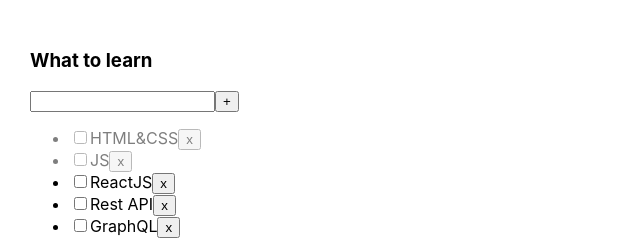
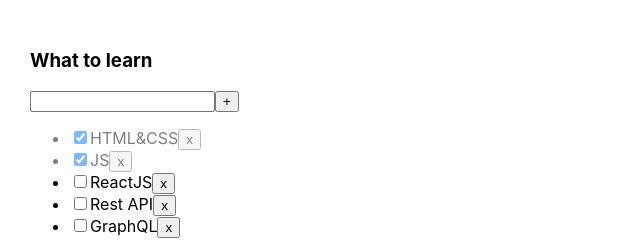
Before and after one commit to Ynnost/Todolist, a React (Create React App) app: page / in a window 1280 px wide. Shown: the top 240 px of the page, without its empty margins (0-640 px from the left). Built offline with nearby package versions, Linux system fonts and the light colour scheme.

Commit message:
new Commit

```diff
--- a/src/App.tsx
+++ b/src/App.tsx
@@ -1,4 +1,4 @@
-import React, {useState} from 'react';
+import React from 'react';
 import './App.css';
 import {Todolist} from './Todolist';
 import {v1} from 'uuid'
@@ -7,29 +7,19 @@
 
 function App() {
 
-    let [tasks, setTasks] = useState([
+    let tasks =[
         {id: v1(), title: "HTML&CSS", isDone: true},
         {id: v1(), title: "JS", isDone: true},
         {id: v1(), title: "ReactJS", isDone: false},
         {id: v1(), title: "Rest API", isDone: false},
         {id: v1(), title: "GraphQL", isDone: false},
-    ]);
+    ];
 
-
-    const changeStatus = (taskId: string, isDone: boolean) => {
-        // let task = tasks.find(t => t.id === taskId);
-        // if (task) {
-        //     task.isDone = isDone
-        // }
-        // setTasks([...tasks])
-        setTasks(tasks.map(el => el.id === taskId ? {...el, isDone} : el))
-        console.log(isDone)
-    }
 
 
     return (
         <div className="App">
-            <Todolist title="What to learn" tasks={tasks} changeTaskStatus={changeStatus}/>
+            <Todolist title="What to learn" tasks={tasks}/>
         </div>
     );
 }
@@ -37,108 +27,10 @@
 export default App;
 
 
-
-
-
-
-
-
-
-
-
-
-
-
-
-
-
-
-
-
-
-//-------------------------------------------------------------------------
-
-// removeTask={removeTask}
-// changeFilter={changeFilter}
-// deleteAllTasks={deleteAllTasks}
-// import React, {useState} from 'react';
-// import './App.css';
-// import {Todolist} from './Todolist';
-//
-//
-// export type FilterValuesType = "all" | "active" | "completed" | "three";
-//
-// function App() {
-//
-//     let [tasks, setTasks] = useState([
-//         {id: 1, title: "HTML&CSS", isDone: true},
-//         {id: 2, title: "JS", isDone: true},
-//         {id: 3, title: "ReactJS", isDone: false},
-//         {id: 4, title: "Rest API", isDone: false},
-//         {id: 5, title: "GraphQL", isDone: false},
-//     ]);
-//
-//     const deleteAllTasks = () => {
-//         setTasks([])
-//     }
-//
-//     function removeTask(id: number) {
-//         let filteredTasks = tasks.filter(t => t.id != id);
-//         setTasks(filteredTasks);
-//     }
-//
-//     // let [filter, setFilter] = useState<FilterValuesType>("all");
-//     //
-//     // let tasksForTodolist = tasks;
-//     //
-//     // if (filter === "active") {
-//     //     tasksForTodolist = tasks.filter(t => t.isDone === false);
-//     // }
-//     // if (filter === "completed") {
-//     //     tasksForTodolist = tasks.filter(t => t.isDone === true);
-//     // }
-//     //
-//     // function changeFilter(value: FilterValuesType) {
-//     //     setFilter(value);
-//     // }
-//
-//     return (
-//         <div className="App">
-//             <Todolist
-//                 title="What to learn"
-//                 tasks={tasks}
-//                 removeTask={removeTask}
-//                 //changeFilter={changeFilter}
-//                 deleteAllTasks={deleteAllTasks}
-//
-//             />
-//         </div>
-//     );
-// }
-//
-// export default App;
-
-// const deleteAllTasks = () => {
-//     setTasks([])
-// }
-//
-//
-// function removeTask(id: number) {
-//     let filteredTasks = tasks.filter(t => t.id != id);
-//     setTasks(filteredTasks);
-// }
-//
-// let [filter, setFilter] = useState<FilterValuesType>("all");
-//
-// let tasksForTodolist = tasks;
-//
-// if (filter === "active") {
-//     tasksForTodolist = tasks.filter(t => t.isDone === false);
-// }
-// if (filter === "completed") {
-//     tasksForTodolist = tasks.filter(t => t.isDone === true);
-// }
-//
-// function changeFilter(value: FilterValuesType) {
-//     setFilter(value);
-// }
+// let [tasks, setTasks] = useState([
+//     {id: v1(), title: "HTML&CSS", isDone: true},
+//     {id: v1(), title: "JS", isDone: true},
+//     {id: v1(), title: "ReactJS", isDone: false},
+//     {id: v1(), title: "Rest API", isDone: false},
+//     {id: v1(), title: "GraphQL", isDone: false},
+// ]);
--- a/src/Todolist.tsx
+++ b/src/Todolist.tsx
@@ -15,7 +15,7 @@
     // removeTask: (taskId: number) => void
     // changeFilter: (value: FilterValuesType) => void
     // deleteAllTasks:()=>void
-    changeTaskStatus: (taskId: string, isDone: boolean) => void
+    // changeTaskStatus: (taskId: string, isDone: boolean) => void
 }
 
 
@@ -74,8 +74,14 @@
     }
 
 
+    const changeStatus = (taskId: string, isDone: boolean) => {
+        setTasks(colanderFoo().map(el => el.id === taskId ? {...el, isDone} : el))
+        console.log(isDone)
+    }
+
+
     const onChangeIsDaneHandler = (tID: string, checked:boolean) => {
-         props.changeTaskStatus(tID, checked)
+        changeStatus(tID, checked)
     }
 
 
@@ -93,11 +99,8 @@
         </div>
         <ul>
             {colanderFoo().map(t => {
-                    // const onChangeHandler = (e: ChangeEvent<HTMLInputElement>) => {
-                    //     return props.changeTaskStatus(t.id, e.currentTarget.checked)
-                    // }
                     return (<li key={t.id} className={t.isDone ? "is-done": ""}>
-                        <input type="checkbox" onChange={(e)=>onChangeIsDaneHandler(t.id,e.currentTarget.checked)}/>
+                        <input type="checkbox" checked={t.isDone} onChange={(e)=>onChangeIsDaneHandler(t.id,e.currentTarget.checked)}/>
                         <span>{t.title}</span>
                         <button onClick={() => removeTask(t.id)}>x</button>
                     </li>)
@@ -118,156 +121,6 @@
             <Button active={filter === "completed"} name={'Completed'} callback={() => {
                 changeFilter("completed")
             }}/>
-
-            {/*<button onClick={() => {*/}
-            {/*    changeFilter("three")*/}
-            {/*}}>Give me the first three*/}
-            {/*</button>*/}
-            {/*<button onClick={() => {*/}
-            {/*    changeFilter("all")*/}
-            {/*}}>All*/}
-            {/*</button>*/}
-            {/*<button onClick={() => {*/}
-            {/*    changeFilter("active")*/}
-            {/*}}>Active*/}
-            {/*</button>*/}
-            {/*<button onClick={() => {*/}
-            {/*    changeFilter("completed")*/}
-            {/*}}>Completed*/}
-            {/*</button>*/}
         </div>
     </div>
 }
-
-
-//------------------------------------------------------------------------------------------------
-
-// import React, {useState} from 'react';
-// import {FilterValuesType} from './App';
-//
-// type TaskType = {
-//     id: number
-//     title: string
-//     isDone: boolean
-// }
-//
-// type PropsType = {
-//     title: string
-//     tasks: Array<TaskType>
-//     removeTask: (taskId: number) => void
-//     //changeFilter: (value: FilterValuesType) => void
-//     deleteAllTasks:()=>void
-// }
-//
-// export function Todolist(props: PropsType) {
-//
-//     let [filter, setFilter] = useState<FilterValuesType>("all");
-//
-//     let tasksForTodolist = props.tasks;
-//
-//     if (filter === "three") {
-//         tasksForTodolist = props.tasks.filter(t => t.id<4);
-//     }
-//     if (filter === "active") {
-//         tasksForTodolist = props.tasks.filter(t => t.isDone === false);
-//     }
-//     if (filter === "completed") {
-//         tasksForTodolist = props.tasks.filter(t => t.isDone === true);
-//     }
-//
-//     function changeFilter(value: FilterValuesType) {
-//         setFilter(value);
-//     }
-//
-//     return <div>
-//         <h3>{props.title}</h3>
-//         <div>
-//             <input/>
-//             <button>+</button>
-//         </div>
-//         <ul>
-//             {
-//                 tasksForTodolist.map(t => <li key={t.id}>
-//                     <input type="checkbox" checked={t.isDone}/>
-//                     <span>{t.title}</span>
-//                     <button onClick={ () => { props.removeTask(t.id) } }>x</button>
-//                 </li>)
-//             }
-//         </ul>
-//         <button onClick={()=>props.deleteAllTasks()}>DELETE ALL TASKS</button>
-//         <div>
-//             <button onClick={ () => { changeFilter("three") } }>
-//                 Give me the first three
-//             </button>
-//             <button onClick={ () => { changeFilter("all") } }>
-//                 All
-//             </button>
-//             <button onClick={ () => { changeFilter("active") } }>
-//                 Active
-//             </button>
-//             <button onClick={ () => { changeFilter("completed") } }>
-//                 Completed
-//             </button>
-//         </div>
-//     </div>
-// }
-
-
-// const colanderFoo = () => {
-//     let colander = tasks
-//     if (globalfilterKey === 'Active') {
-//         colander = tasks.filter(el => !el.isDone)
-//     } else if (globalfilterKey === 'Completed') {
-//         colander = (tasks.filter(el => el.isDone))
-//     }
-//     return colander
-// }
-
-// const colanderFoo = () => {
-//     let colander = tasks
-//     if (globalfilterKey === 'Active') {
-//         colander = tasks.filter(el => !el.isDone)
-//     } else if (globalfilterKey === 'Completed') {
-//         colander = (tasks.filter(el => el.isDone))
-//     }
-//     return colander
-// }
-//
-// const removeTask = (tasksId: number) => setTask(tasks.filter(el => el.id !== tasksId))
-//
-// console.log(removeTask)
-//
-// const taskMap = colanderFoo().map((el) => {
-//     return (
-//         <li key={el.id}>
-//             <button onClick={()=>removeTask(el.id)}>X</button>
-//             <input type="checkbox" checked={el.isDone}/> <span>{el.title}</span></li>
-//     )
-// })
-
-// {
-//     colanderFoo().map(t => {
-//         const onChangeHandler = (e: ChangeEvent<HTMLInputElement>) => {
-//             return props.changeTaskStatus(t.id, e.currentTarget.checked)
-//             // console.log(`ID = ${t.id} ${e.currentTarget.checked}`)
-//         }
-//         return (<li key={t.id}>
-//             <input type="checkbox"
-//                    onChange={onChangeHandler}
-//                    checked={t.isDone}/>
-//             <span>{t.title}</span>
-//             <button onClick={() => {
-//                 removeTask(t.id)
-//             }}>x
-//             </button>
-//         </li>)
-//     })
-// }
-
-// const addTask = (title: string) => {
-//     if(title.trim() !== ""){
-//         let newTak = {id: v1(), title: title.trim(), isDone: false}
-//         setTasks([newTak, ...tasks])} else {
-//         setError("Title is required")
-//     }
-// }
```
Also changed, not shown: src/components/Button.tsx (+0 -29 lines).
